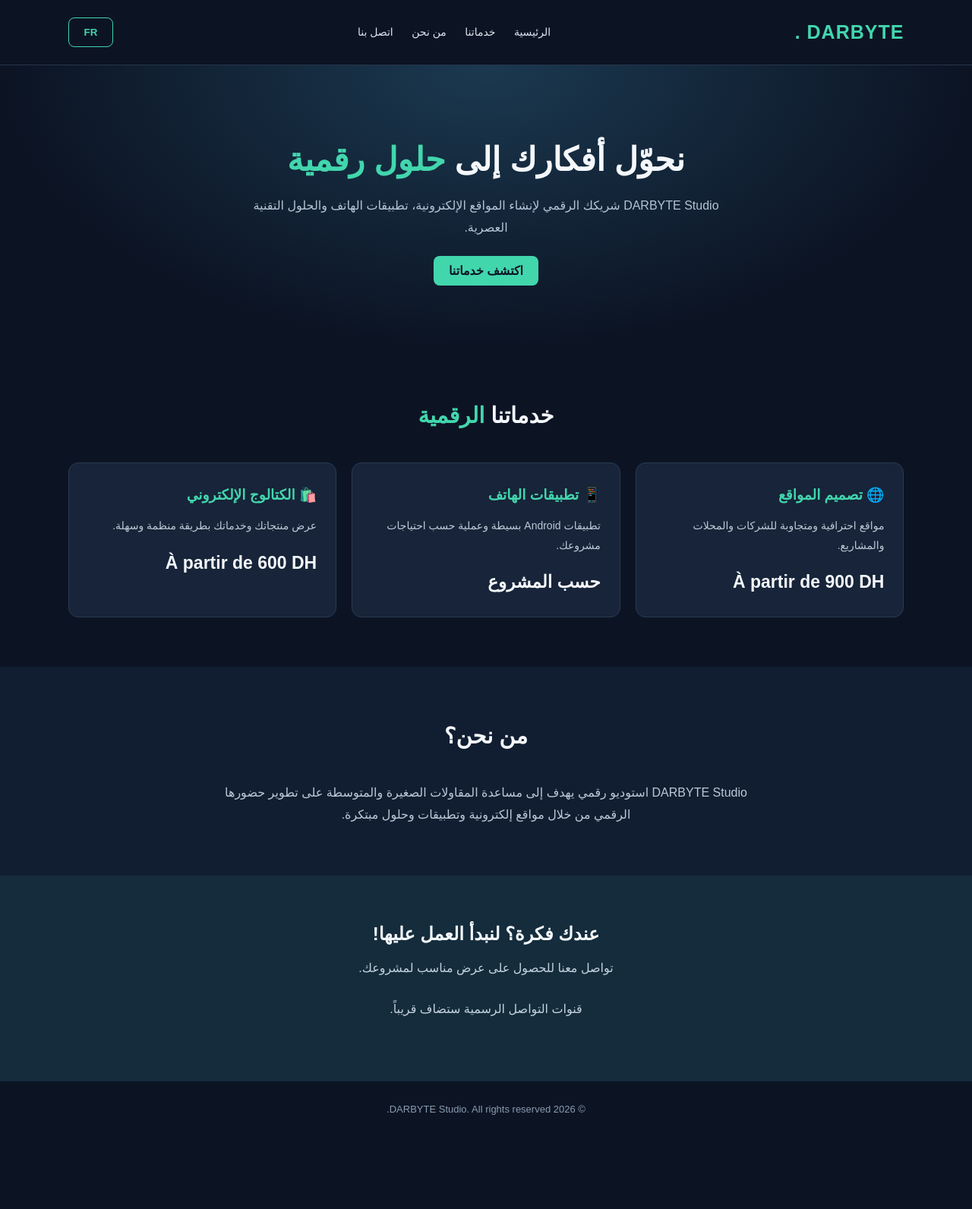
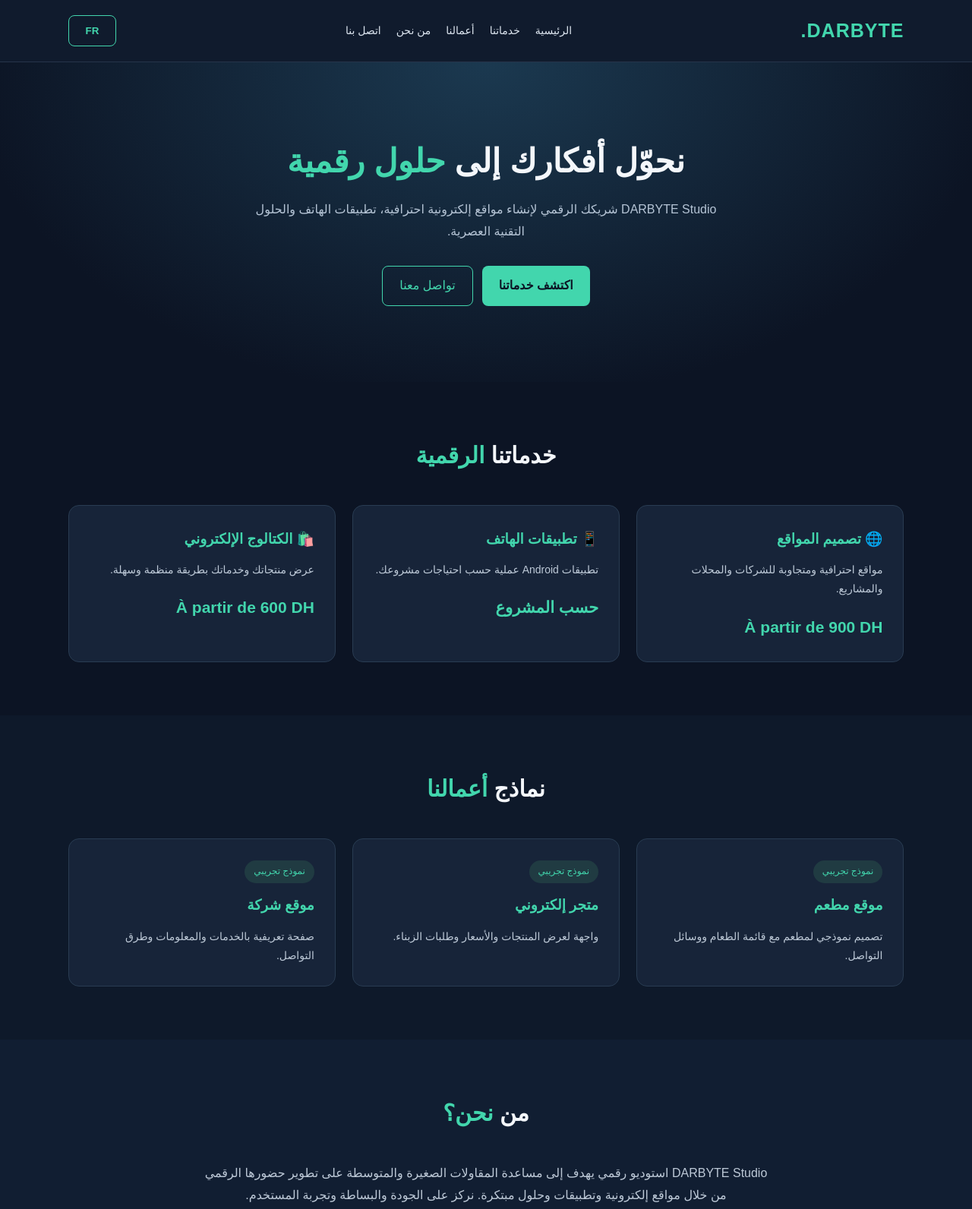
Before and after one commit to ilyasoumachtaq16-ui/darbyte-studio-website, a plain HTML site: page index.html in a window 1280 px wide. Shown: the top 1592 px of the page at 76% size. Before the commit the page ends 1497 px from the top, so only its background shows below. Drawn offline with Linux system fonts and the light colour scheme.

Commit message:
Update index.html

```diff
--- a/index.html
+++ b/index.html
@@ -4,123 +4,344 @@
 <head>
 <meta charset="UTF-8">
 <meta name="viewport" content="width=device-width, initial-scale=1.0">
-<meta name="description" content="DARBYTE Studio - Web development, mobile applications and digital solutions.">
-<title>DARBYTE Studio | Digital Solutions</title>
+<meta name="theme-color" content="#0c1424">
+<meta name="description" content="DARBYTE Studio - Professional websites, mobile applications and digital solutions in Morocco.">
+<title>DARBYTE Studio | Digital Agency</title>
+
 <style>
 *{box-sizing:border-box;margin:0;padding:0}
-body{font-family:Arial,sans-serif;background:#0c1424;color:#f4f7fb;line-height:1.8}
-header{padding:20px 7%;display:flex;justify-content:space-between;align-items:center;border-bottom:1px solid #26344a}
-.logo{font-size:25px;font-weight:bold;color:#42d6ad;letter-spacing:1px}
-nav a{color:#dce5ef;text-decoration:none;margin:0 10px;font-size:14px}
-button,.btn{background:#42d6ad;color:#0c1424;border:0;padding:11px 20px;border-radius:8px;font-weight:bold;cursor:pointer;text-decoration:none}
-.hero{text-align:center;padding:95px 20px 85px;background:radial-gradient(ellipse at top,#1b3950,#0c1424 70%)}
-.hero h1{font-size:43px;line-height:1.35;margin-bottom:18px}
-.hero h1 span{color:#42d6ad}
-.hero p{color:#b5c4d5;max-width:650px;margin:0 auto 28px}
-section{padding:65px 7%}
-.section-title{text-align:center;font-size:29px;margin-bottom:35px}
-.section-title span{color:#42d6ad}
-.grid{display:grid;grid-template-columns:repeat(auto-fit,minmax(220px,1fr));gap:20px}
-.card{background:#172439;padding:25px;border:1px solid #293c52;border-radius:13px}
+html{scroll-behavior:smooth}
+body{
+font-family:Arial,sans-serif;
+background:#0c1424;
+color:#f4f7fb;
+line-height:1.8
+}
+header{
+padding:18px 7%;
+display:flex;
+justify-content:space-between;
+align-items:center;
+border-bottom:1px solid #26344a;
+background:#101b2d;
+position:sticky;
+top:0;
+z-index:10
+}
+.logo{
+font-size:25px;
+font-weight:bold;
+color:#42d6ad;
+letter-spacing:1px
+}
+nav{display:flex;gap:20px;flex-wrap:wrap}
+nav a{
+color:#dce5ef;
+text-decoration:none;
+font-size:14px
+}
+nav a:hover{color:#42d6ad}
+button,.btn{
+background:#42d6ad;
+color:#0c1424;
+border:0;
+padding:12px 22px;
+border-radius:8px;
+font-weight:bold;
+cursor:pointer;
+text-decoration:none;
+display:inline-block
+}
+button:hover,.btn:hover{background:#70e9c5}
+.lang{
+background:transparent;
+border:1px solid #42d6ad;
+color:#42d6ad
+}
+.hero{
+text-align:center;
+padding:100px 20px;
+background:radial-gradient(ellipse at top,#1b3950,#0c1424 75%)
+}
+.hero h1{
+font-size:43px;
+line-height:1.4;
+margin-bottom:20px
+}
+.hero h1 span,.section-title span{color:#42d6ad}
+.hero p{
+color:#b5c4d5;
+max-width:650px;
+margin:0 auto 30px
+}
+.hero-actions{
+display:flex;
+justify-content:center;
+gap:12px;
+flex-wrap:wrap
+}
+.btn-outline{
+border:1px solid #42d6ad;
+color:#42d6ad;
+padding:11px 22px;
+border-radius:8px;
+text-decoration:none
+}
+section{padding:70px 7%}
+.section-title{
+text-align:center;
+font-size:30px;
+margin-bottom:38px
+}
+.grid{
+display:grid;
+grid-template-columns:repeat(auto-fit,minmax(220px,1fr));
+gap:22px
+}
+.card{
+background:#172439;
+padding:27px;
+border:1px solid #293c52;
+border-radius:14px;
+transition:.2s
+}
+.card:hover{
+transform:translateY(-5px);
+border-color:#42d6ad
+}
 .card h3{color:#42d6ad;margin-bottom:12px}
 .card p{color:#bdc9d7;font-size:14px}
-.price{font-size:23px;font-weight:bold;margin-top:15px}
-.about{text-align:center;background:#111e32}
-.about p{max-width:700px;margin:auto;color:#bdc9d7}
-.cta{text-align:center;background:#142c3c;padding:55px 20px}
-.cta p{color:#c4d1df;margin:10px 0 25px}
-footer{text-align:center;padding:25px;color:#899caf;font-size:13px}
-.lang{background:transparent;border:1px solid #42d6ad;color:#42d6ad}
-@media(max-width:600px){
+.price{
+font-size:21px;
+font-weight:bold;
+margin-top:18px;
+color:#42d6ad
+}
+.about{
+text-align:center;
+background:#111e32
+}
+.about p{
+max-width:750px;
+margin:auto;
+color:#bdc9d7
+}
+.projects{background:#0e192a}
+.project-tag{
+display:inline-block;
+color:#42d6ad;
+background:#203b42;
+padding:4px 12px;
+border-radius:20px;
+font-size:12px;
+margin-bottom:12px
+}
+.cta{
+text-align:center;
+background:#142c3c;
+padding:65px 20px
+}
+.cta p{color:#c4d1df;margin:12px 0 25px}
+.whatsapp{
+background:#25D366;
+color:white;
+padding:14px 25px;
+border-radius:9px;
+text-decoration:none;
+font-weight:bold;
+display:inline-block
+}
+.whatsapp:hover{background:#1db954}
+footer{
+text-align:center;
+padding:25px;
+color:#899caf;
+font-size:13px;
+border-top:1px solid #26344a
+}
+@media(max-width:650px){
 header{flex-wrap:wrap;gap:15px}
-nav{width:100%;display:flex;flex-wrap:wrap;gap:8px}
-nav a{margin:0}
-.hero{padding:65px 18px}
+nav{width:100%;gap:14px}
+.hero{padding:70px 18px}
 .hero h1{font-size:32px}
 section{padding:50px 6%}
+.section-title{font-size:26px}
 }
 </style>
 </head>
+
 <body>
 
 <header>
-<div class="logo">DARBYTE<span> .</span></div>
+<div class="logo">DARBYTE.</div>
+
 <nav>
 <a href="#home" data-ar="الرئيسية" data-fr="Accueil">الرئيسية</a>
 <a href="#services" data-ar="خدماتنا" data-fr="Services">خدماتنا</a>
+<a href="#projects" data-ar="أعمالنا" data-fr="Projets">أعمالنا</a>
 <a href="#about" data-ar="من نحن" data-fr="À propos">من نحن</a>
 <a href="#contact" data-ar="اتصل بنا" data-fr="Contact">اتصل بنا</a>
 </nav>
+
 <button class="lang" onclick="changeLang()">FR</button>
 </header>
 
 <main>
+
 <div class="hero" id="home">
 <h1 data-ar="نحوّل أفكارك إلى <span>حلول رقمية</span>"
 data-fr="Transformons vos idées en <span>solutions digitales</span>">
 نحوّل أفكارك إلى <span>حلول رقمية</span>
 </h1>
-<p data-ar="DARBYTE Studio شريكك الرقمي لإنشاء المواقع الإلكترونية، تطبيقات الهاتف والحلول التقنية العصرية."
-data-fr="DARBYTE Studio, votre partenaire pour créer des sites web, applications mobiles et solutions numériques modernes.">
-DARBYTE Studio شريكك الرقمي لإنشاء المواقع الإلكترونية، تطبيقات الهاتف والحلول التقنية العصرية.
+
+<p data-ar="DARBYTE Studio شريكك الرقمي لإنشاء مواقع إلكترونية احترافية، تطبيقات الهاتف والحلول التقنية العصرية."
+data-fr="DARBYTE Studio, votre partenaire pour créer des sites web professionnels, applications mobiles et solutions numériques modernes.">
+DARBYTE Studio شريكك الرقمي لإنشاء مواقع إلكترونية احترافية، تطبيقات الهاتف والحلول التقنية العصرية.
 </p>
+
+<div class="hero-actions">
 <a class="btn" href="#services" data-ar="اكتشف خدماتنا" data-fr="Découvrir nos services">اكتشف خدماتنا</a>
+
+<a class="btn-outline" href="https://wa.me/212611659452?text=Salam%20DARBYTE%20Studio"
+target="_blank" rel="noopener"
+data-ar="تواصل معنا" data-fr="Nous contacter">تواصل معنا</a>
+</div>
 </div>
 
 <section id="services">
-<h2 class="section-title" data-ar="خدماتنا <span>الرقمية</span>" data-fr="Nos <span>services</span>">خدماتنا <span>الرقمية</span></h2>
+<h2 class="section-title"
+data-ar="خدماتنا <span>الرقمية</span>"
+data-fr="Nos <span>services</span>">
+خدماتنا <span>الرقمية</span>
+</h2>
+
 <div class="grid">
+
 <div class="card">
 <h3 data-ar="🌐 تصميم المواقع" data-fr="🌐 Création de sites web">🌐 تصميم المواقع</h3>
 <p data-ar="مواقع احترافية ومتجاوبة للشركات والمحلات والمشاريع."
-data-fr="Sites professionnels et adaptés aux entreprises et commerces.">مواقع احترافية ومتجاوبة للشركات والمحلات والمشاريع.</p>
+data-fr="Sites professionnels et adaptés aux entreprises et commerces.">
+مواقع احترافية ومتجاوبة للشركات والمحلات والمشاريع.
+</p>
 <div class="price">À partir de 900 DH</div>
 </div>
+
 <div class="card">
 <h3 data-ar="📱 تطبيقات الهاتف" data-fr="📱 Applications mobiles">📱 تطبيقات الهاتف</h3>
-<p data-ar="تطبيقات Android بسيطة وعملية حسب احتياجات مشروعك."
-data-fr="Applications Android pratiques adaptées à votre activité.">تطبيقات Android بسيطة وعملية حسب احتياجات مشروعك.</p>
+<p data-ar="تطبيقات Android عملية حسب احتياجات مشروعك."
+data-fr="Applications Android adaptées aux besoins de votre activité.">
+تطبيقات Android عملية حسب احتياجات مشروعك.
+</p>
 <div class="price" data-ar="حسب المشروع" data-fr="Sur devis">حسب المشروع</div>
 </div>
+
 <div class="card">
 <h3 data-ar="🛍️ الكتالوج الإلكتروني" data-fr="🛍️ Catalogue digital">🛍️ الكتالوج الإلكتروني</h3>
 <p data-ar="عرض منتجاتك وخدماتك بطريقة منظمة وسهلة."
-data-fr="Présentez vos produits et services clairement.">عرض منتجاتك وخدماتك بطريقة منظمة وسهلة.</p>
+data-fr="Présentez vos produits et services clairement.">
+عرض منتجاتك وخدماتك بطريقة منظمة وسهلة.
+</p>
 <div class="price">À partir de 600 DH</div>
 </div>
+
+</div>
+</section>
+
+<section class="projects" id="projects">
+<h2 class="section-title"
+data-ar="نماذج <span>أعمالنا</span>"
+data-fr="Nos <span>réalisations</span>">
+نماذج <span>أعمالنا</span>
+</h2>
+
+<div class="grid">
+
+<div class="card">
+<span class="project-tag" data-ar="نموذج تجريبي" data-fr="Démo">نموذج تجريبي</span>
+<h3 data-ar="موقع مطعم" data-fr="Site de restaurant">موقع مطعم</h3>
+<p data-ar="تصميم نموذجي لمطعم مع قائمة الطعام ووسائل التواصل."
+data-fr="Exemple de site pour restaurant avec menu et contact.">
+تصميم نموذجي لمطعم مع قائمة الطعام ووسائل التواصل.
+</p>
+</div>
+
+<div class="card">
+<span class="project-tag" data-ar="نموذج تجريبي" data-fr="Démo">نموذج تجريبي</span>
+<h3 data-ar="متجر إلكتروني" data-fr="Boutique en ligne">متجر إلكتروني</h3>
+<p data-ar="واجهة لعرض المنتجات والأسعار وطلبات الزبناء."
+data-fr="Présentation de produits, prix et demandes clients.">
+واجهة لعرض المنتجات والأسعار وطلبات الزبناء.
+</p>
+</div>
+
+<div class="card">
+<span class="project-tag" data-ar="نموذج تجريبي" data-fr="Démo">نموذج تجريبي</span>
+<h3 data-ar="موقع شركة" data-fr="Site d'entreprise">موقع شركة</h3>
+<p data-ar="صفحة تعريفية بالخدمات والمعلومات وطرق التواصل."
+data-fr="Présentation d'entreprise, services et coordonnées.">
+صفحة تعريفية بالخدمات والمعلومات وطرق التواصل.
+</p>
+</div>
+
 </div>
 </section>
 
 <section class="about" id="about">
-<h2 class="section-title" data-ar="من نحن؟" data-fr="Qui sommes-nous ?">من نحن؟</h2>
-<p data-ar="DARBYTE Studio استوديو رقمي يهدف إلى مساعدة المقاولات الصغيرة والمتوسطة على تطوير حضورها الرقمي من خلال مواقع إلكترونية وتطبيقات وحلول مبتكرة."
-data-fr="DARBYTE Studio accompagne les petites et moyennes entreprises dans leur transformation digitale grâce aux sites web, applications et solutions innovantes.">
-DARBYTE Studio استوديو رقمي يهدف إلى مساعدة المقاولات الصغيرة والمتوسطة على تطوير حضورها الرقمي من خلال مواقع إلكترونية وتطبيقات وحلول مبتكرة.
+<h2 class="section-title"
+data-ar="من <span>نحن؟</span>"
+data-fr="Qui <span>sommes-nous ?</span>">
+من <span>نحن؟</span>
+</h2>
+
+<p data-ar="DARBYTE Studio استوديو رقمي يهدف إلى مساعدة المقاولات الصغيرة والمتوسطة على تطوير حضورها الرقمي من خلال مواقع إلكترونية وتطبيقات وحلول مبتكرة. نركز على الجودة والبساطة وتجربة المستخدم."
+data-fr="DARBYTE Studio accompagne les petites et moyennes entreprises dans leur transformation digitale grâce aux sites web, applications et solutions innovantes. Nous privilégions la qualité, la simplicité et l'expérience utilisateur.">
+DARBYTE Studio استوديو رقمي يهدف إلى مساعدة المقاولات الصغيرة والمتوسطة على تطوير حضورها الرقمي من خلال مواقع إلكترونية وتطبيقات وحلول مبتكرة. نركز على الجودة والبساطة وتجربة المستخدم.
 </p>
 </section>
 
 <section class="cta" id="contact">
-<h2 data-ar="عندك فكرة؟ لنبدأ العمل عليها!" data-fr="Un projet ? Parlons-en !">عندك فكرة؟ لنبدأ العمل عليها!</h2>
+<h2 data-ar="عندك فكرة؟ لنبدأ العمل عليها!"
+data-fr="Un projet ? Parlons-en !">
+عندك فكرة؟ لنبدأ العمل عليها!
+</h2>
+
 <p data-ar="تواصل معنا للحصول على عرض مناسب لمشروعك."
-data-fr="Contactez-nous pour discuter de votre projet.">تواصل معنا للحصول على عرض مناسب لمشروعك.</p>
-<p data-ar="قنوات التواصل الرسمية ستضاف قريباً."
-data-fr="Nos coordonnées seront bientôt disponibles.">قنوات التواصل الرسمية ستضاف قريباً.</p>
+data-fr="Contactez-nous pour discuter de votre projet.">
+تواصل معنا للحصول على عرض مناسب لمشروعك.
+</p>
+
+<a class="whatsapp"
+href="https://wa.me/212611659452?text=Salam%20DARBYTE%20Studio%2C%20bghit%20n3ref%20aktar%203la%20khadamatkom."
+target="_blank" rel="noopener"
+data-ar="🟢 تواصل معنا عبر WhatsApp"
+data-fr="🟢 Contactez-nous sur WhatsApp">
+🟢 تواصل معنا عبر WhatsApp
+</a>
 </section>
+
 </main>
 
-<footer>© 2026 DARBYTE Studio. All rights reserved.</footer>
+<footer>
+© 2026 DARBYTE Studio. All rights reserved.
+</footer>
 
 <script>
 let lang="ar";
+
 function changeLang(){
 lang=lang==="ar"?"fr":"ar";
+
 document.documentElement.lang=lang;
 document.documentElement.dir=lang==="ar"?"rtl":"ltr";
-document.querySelector(".lang").textContent=lang==="ar"?"FR":"AR";
+
+document.querySelector(".lang").textContent=
+lang==="ar"?"FR":"AR";
+
 document.querySelectorAll("[data-ar]").forEach(el=>{
 el.innerHTML=el.getAttribute("data-"+lang);
 });
 }
 </script>
+
 </body>
 </html>
```
